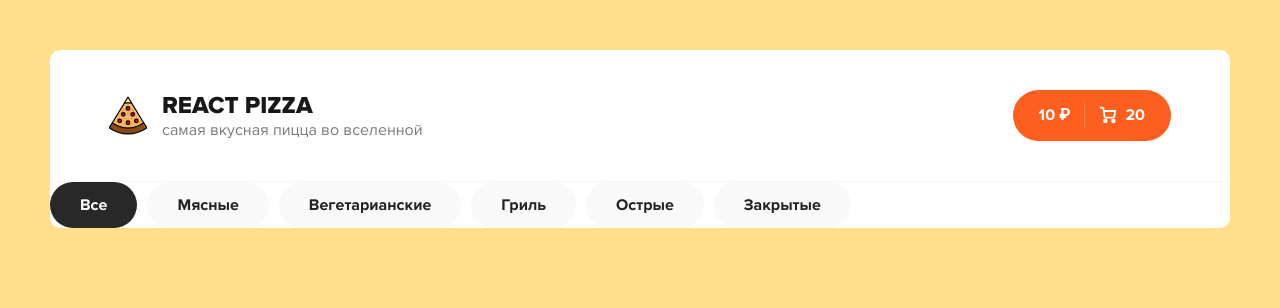
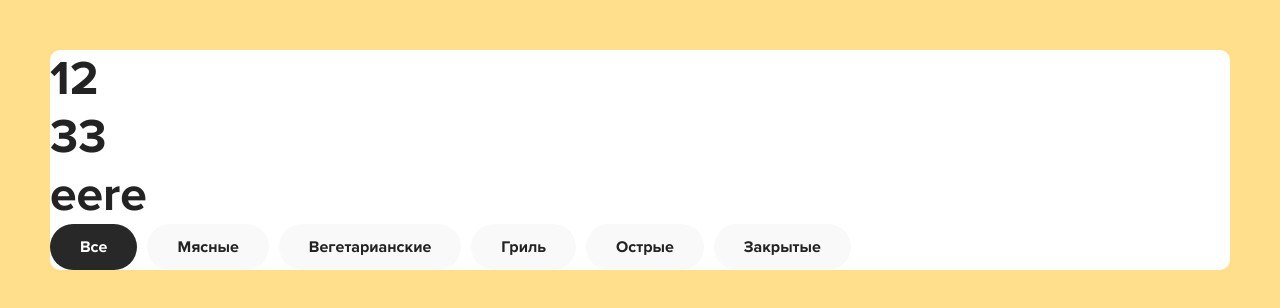
Before and after one commit to Gboriss/react-pizza, a React (Create React App) app: page / in a window 1280 px wide. Shown: the top 308 px of the page. Built offline with nearby package versions, Linux system fonts and the light colour scheme.

Commit message:
new change

```diff
--- a/package.json
+++ b/package.json
@@ -14,7 +14,8 @@
     "react-router-dom": "^5.3.0",
     "react-scripts": "4.0.3",
     "sass-loader": "^12.1.0",
-    "web-vitals": "^1.0.1"
+    "web-vitals": "^1.0.1",
+    "yarn": "^1.22.13"
   },
   "scripts": {
     "start": "react-scripts start",
--- a/src/components/Header.jsx
+++ b/src/components/Header.jsx
@@ -5,62 +5,82 @@ import React from 'react';
 import logoSvg from '../assets/img/pizza-logo.svg';
 import Button from './Button';
 
-function Header() {
-    // const { totalPrice, totalCount } = useSelector(({ cart }) => cart);
+// function Header() {
+//     // const { totalPrice, totalCount } = useSelector(({ cart }) => cart);
 
-    return (
-        <div className="header">
-            <div className="container">
+//     return (
+//         <div className="header">
+//             <div className="container">
 
-                    <div className="header__logo">
-                        <img width="38" src={logoSvg} alt="Pizza logo" />
-                        <div>
-                            <h1>React Pizza</h1>
-                            <p>самая вкусная пицца во вселенной</p>
-                        </div>
-                    </div>
+//                     <div className="header__logo">
+//                         <img width="38" src={logoSvg} alt="Pizza logo" />
+//                         <div>
+//                             <h1>React Pizza</h1>
+//                             <p>самая вкусная пицца во вселенной</p>
+//                         </div>
+//                     </div>
 
 
-                <div className="header__cart">
+//                 <div className="header__cart">
 
-                        <Button className="button--cart">
-                            <span>{10} ₽</span>
-                            <div className="button__delimiter"></div>
-                            <svg
-                                width="18"
-                                height="18"
-                                viewBox="0 0 18 18"
-                                fill="none"
-                                xmlns="http://www.w3.org/2000/svg">
-                                <path
-                                d="M6.33333 16.3333C7.06971 16.3333 7.66667 15.7364 7.66667 15C7.66667 14.2636 7.06971 13.6667 6.33333 13.6667C5.59695 13.6667 5 14.2636 5 15C5 15.7364 5.59695 16.3333 6.33333 16.3333Z"
-                                stroke="white"
-                                strokeWidth="1.8"
-                                strokeLinecap="round"
-                                strokeLinejoin="round"
-                                />
-                                <path
-                                d="M14.3333 16.3333C15.0697 16.3333 15.6667 15.7364 15.6667 15C15.6667 14.2636 15.0697 13.6667 14.3333 13.6667C13.597 13.6667 13 14.2636 13 15C13 15.7364 13.597 16.3333 14.3333 16.3333Z"
-                                stroke="white"
-                                strokeWidth="1.8"
-                                strokeLinecap="round"
-                                strokeLinejoin="round"
-                                />
-                                <path
-                                d="M4.78002 4.99999H16.3334L15.2134 10.5933C15.1524 10.9003 14.9854 11.176 14.7417 11.3722C14.4979 11.5684 14.1929 11.6727 13.88 11.6667H6.83335C6.50781 11.6694 6.1925 11.553 5.94689 11.3393C5.70128 11.1256 5.54233 10.8295 5.50002 10.5067L4.48669 2.82666C4.44466 2.50615 4.28764 2.21182 4.04482 1.99844C3.80201 1.78505 3.48994 1.66715 3.16669 1.66666H1.66669"
-                                stroke="white"
-                                strokeWidth="1.8"
-                                strokeLinecap="round"
-                                strokeLinejoin="round"
-                                />
-                            </svg>
-                            <span>{20}</span>
-                        </Button>
+//                         <Button className="button--cart">
+//                             <span>{10} ₽</span>
+//                             <div className="button__delimiter"></div>
+//                             <svg
+//                                 width="18"
+//                                 height="18"
+//                                 viewBox="0 0 18 18"
+//                                 fill="none"
+//                                 xmlns="http://www.w3.org/2000/svg">
+//                                 <path
+//                                 d="M6.33333 16.3333C7.06971 16.3333 7.66667 15.7364 7.66667 15C7.66667 14.2636 7.06971 13.6667 6.33333 13.6667C5.59695 13.6667 5 14.2636 5 15C5 15.7364 5.59695 16.3333 6.33333 16.3333Z"
+//                                 stroke="white"
+//                                 strokeWidth="1.8"
+//                                 strokeLinecap="round"
+//                                 strokeLinejoin="round"
+//                                 />
+//                                 <path
+//                                 d="M14.3333 16.3333C15.0697 16.3333 15.6667 15.7364 15.6667 15C15.6667 14.2636 15.0697 13.6667 14.3333 13.6667C13.597 13.6667 13 14.2636 13 15C13 15.7364 13.597 16.3333 14.3333 16.3333Z"
+//                                 stroke="white"
+//                                 strokeWidth="1.8"
+//                                 strokeLinecap="round"
+//                                 strokeLinejoin="round"
+//                                 />
+//                                 <path
+//                                 d="M4.78002 4.99999H16.3334L15.2134 10.5933C15.1524 10.9003 14.9854 11.176 14.7417 11.3722C14.4979 11.5684 14.1929 11.6727 13.88 11.6667H6.83335C6.50781 11.6694 6.1925 11.553 5.94689 11.3393C5.70128 11.1256 5.54233 10.8295 5.50002 10.5067L4.48669 2.82666C4.44466 2.50615 4.28764 2.21182 4.04482 1.99844C3.80201 1.78505 3.48994 1.66715 3.16669 1.66666H1.66669"
+//                                 stroke="white"
+//                                 strokeWidth="1.8"
+//                                 strokeLinecap="round"
+//                                 strokeLinejoin="round"
+//                                 />
+//                             </svg>
+//                             <span>{20}</span>
+//                         </Button>
 
-                </div>
-            </div>
-        </div>
-    );
-}
+//                 </div>
+//             </div>
+//         </div>
+//     );
+// }
+
+class Header extends React.Component {
+    error() {
+        const error = [12, 33, 'eere']
+        console.log(error)
+
+        let errorlist = error.map(name => <li>{name}</li>);
+
+        if (error && error.length > 0) {
+          return <ul type='danger'>{errorlist}</ul>
+        }
+    }
+    render() {
+       return (
+          <div>
+             <h1>{  this.error()  }</h1>
+          </div>
+       );
+    }
+ }
 
 export default Header;
```
Also changed, not shown: 2 other files (tests, documents, lock files or other folders).
